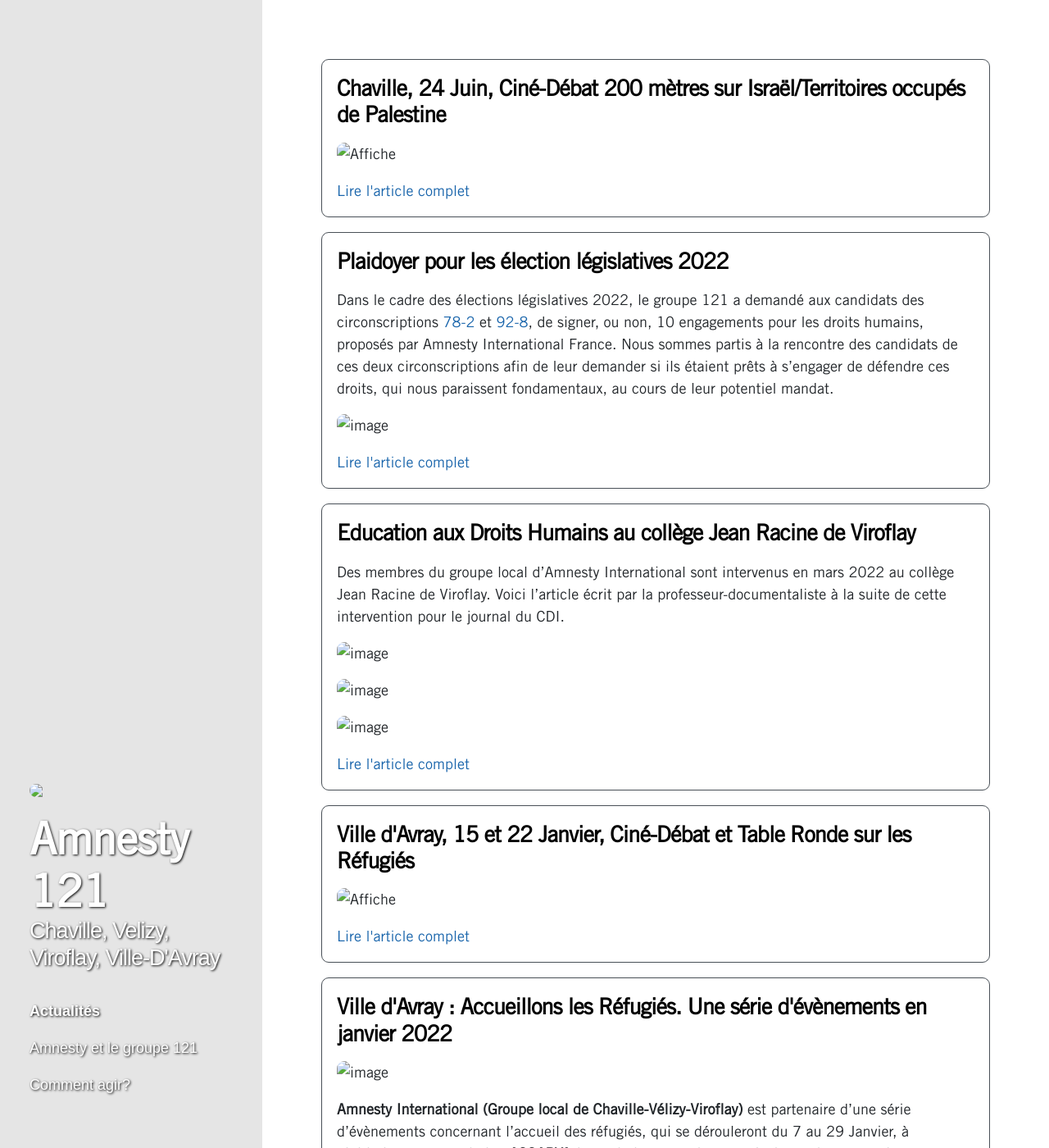
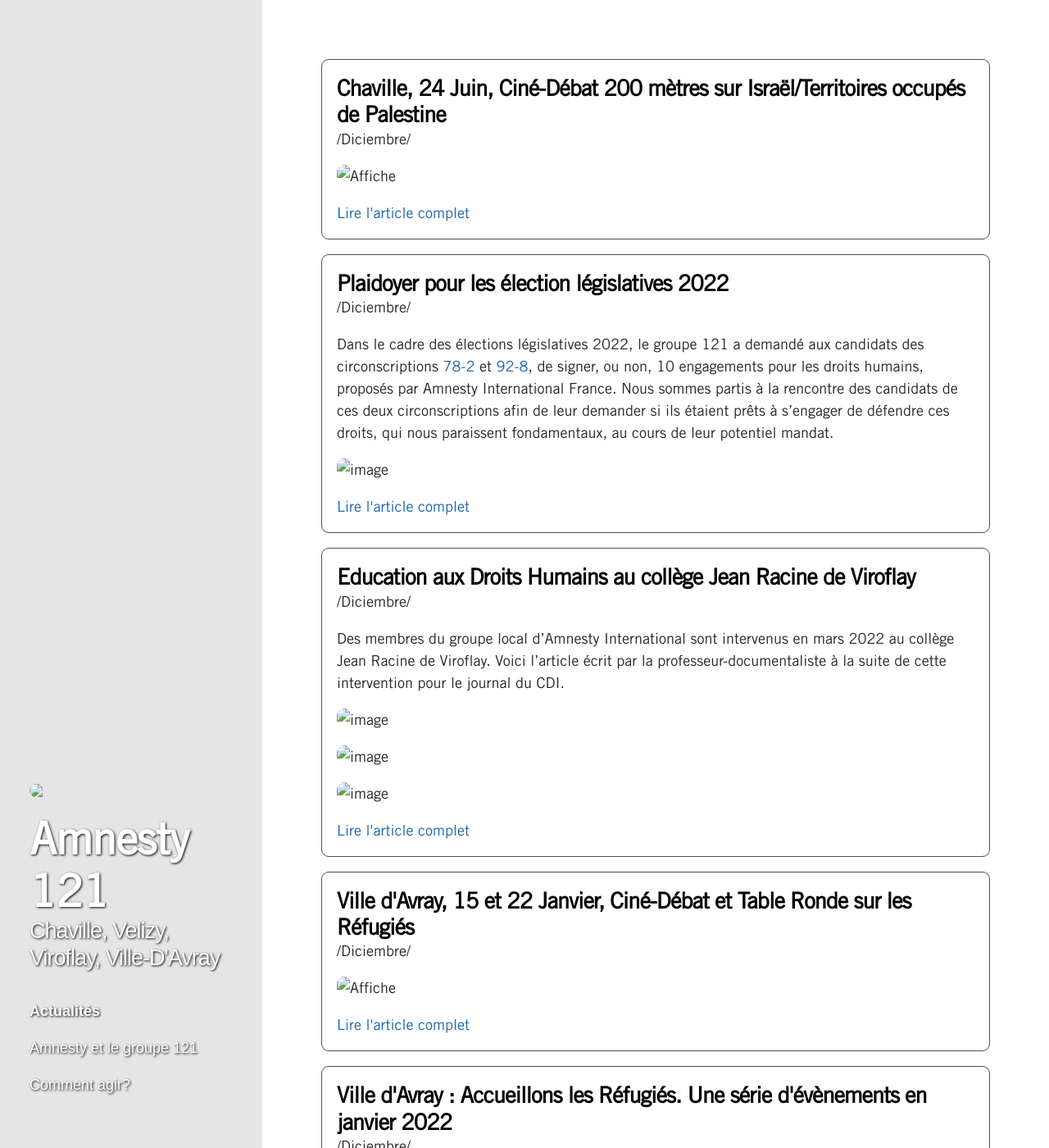
Before and after one commit to Amnesty121/SiteAmnesty121-dev, a Jekyll site: the page built from README.md, in a window 1280 px wide and 1400 px high. Shown: the whole window at 82% size. Built offline with Jekyll 4.4.1, drawn with Linux system fonts in a browser that asks for light colours; nearby versions of some CDN libraries; our own code applies the rules of GitHub Pages for plain Markdown files; comment, search, counter and statistics services are not loaded.

Commit message:
Update home.html

```diff
--- a/_layouts/home.html
+++ b/_layouts/home.html
@@ -16,25 +16,12 @@
         </a>
       </h2>
 
-      <time datetime="{{ post.date | date_to_xmlschema }}" class="post-meta">
-        {% assign m = page.date | date: "%-m" %}
-        {{ page.date | date: "%-d" }}
-        {% case m %}
-          {% when '1' %}Janvier
-          {% when '2' %}Février
-          {% when '3' %}Mars
-          {% when '4' %}Avril
-          {% when '5' %}Mai
-          {% when '6' %}Juin
-          {% when '7' %}Juillet
-          {% when '8' %}Août
-          {% when '9' %}Septembre
-          {% when '10' %}Octobre
-          {% when '11' %}Novembre
-          {% when '12' %}Decembre
-        {% endcase %}
-        {{ page.date | date: "%Y" }}
-      </time>
+      {% assign months = "Janvier|Février]Mars|Abril|Mayo|Juin|Julio|Agosto|Septiembre|Octubre|Noviembre|Diciembre" | split: "|" %}
+      {% assign m = page.date | date: "%-m" | minus: 1 %}
+      {% assign day = page.date | date: "%d" %}
+      {% assign month = months[m] %}
+      {% assign year = page.date | date: "%Y" %}
+      <span class="date">{{ day }}/{{ month }}/{{ year }}</span>
 
       <p class="post-excerpt">
         {% if post.description %}
```
